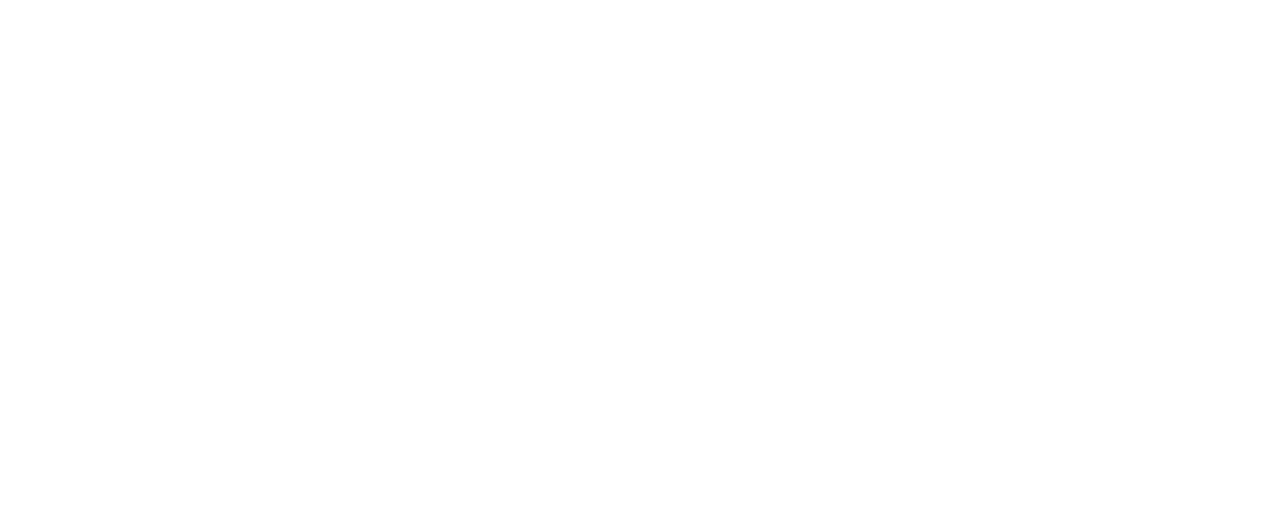
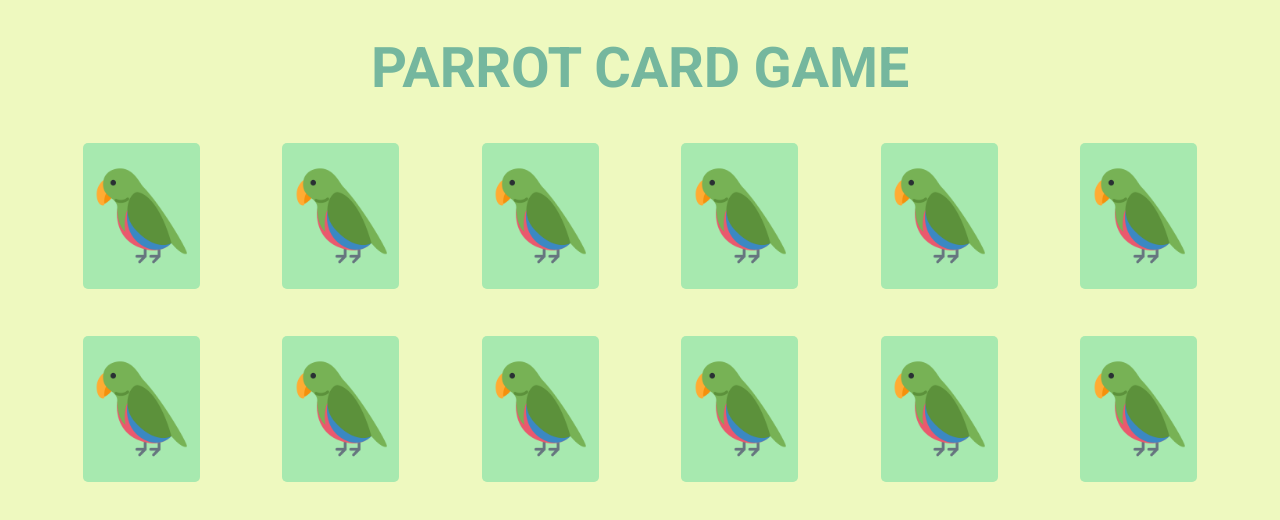
Before and after one commit to CAZUMBA22/projeto4-parrotscardgame, a plain HTML site: page index.html in a window 1280 px wide. Drawn offline with Linux system fonts and the light colour scheme.

Commit message:
layout_Descktop_1

```diff
--- a/index.html
+++ b/index.html
@@ -1,17 +1,66 @@
 <!DOCTYPE html>
-<html lang="en">
+<html lang="br">
 
 <head>
     <meta charset="UTF-8">
-    <meta name="viewport" content="width=device-width, initial-scale=1.0">
+    <link rel="preconnect" href="https://fonts.googleapis.com">
+    <link rel="preconnect" href="https://fonts.gstatic.com" crossorigin>
     <link rel="stylesheet" href="reset.css">
     <link rel="stylesheet" href="styles.css">
+    <link rel="preconnect" href="https://fonts.googleapis.com">
+    <link rel="preconnect" href="https://fonts.gstatic.com" crossorigin>
+    <link href="https://fonts.googleapis.com/css2?family=Roboto:wght@700&display=swap" rel="stylesheet">
+    <meta name="viewport" content="width=device-width, initial-scale=1.0">
+
+
     <title>Document</title>
 </head>
 
 <body>
-
-
+    <div class="container">
+        <div class="titulo">
+            <h1>PARROT CARD GAME</h1>
+        </div>
+        <div class="container_cards up">
+            <div class="card">
+                <img src="./img/front.png">
+            </div>
+            <div class="card">
+                <img src="./img/front.png">
+            </div>
+            <div class="card">
+                <img src="./img/front.png">
+            </div>
+            <div class="card">
+                <img src="./img/front.png">
+            </div>
+            <div class="card">
+                <img src="./img/front.png">
+            </div>
+            <div class="card">
+                <img src="./img/front.png">
+            </div>
+        </div>
+        <div class="container_cards down">
+            <div class="card">
+                <img src="./img/front.png">
+            </div>
+            <div class="card">
+                <img src="./img/front.png">
+            </div>
+            <div class="card">
+                <img src="./img/front.png">
+            </div>
+            <div class="card">
+                <img src="./img/front.png">
+            </div>
+            <div class="card">
+                <img src="./img/front.png">
+            </div>
+            <div class="card">
+                <img src="./img/front.png">
+            </div>
+        </div>
     </div>
     <script src="scripts.js"></script>
 </body>
--- a/styles.css
+++ b/styles.css
@@ -0,0 +1,48 @@
+        * {
+            box-sizing: border-box;
+        }
+
+        body {
+            font-family: 'Roboto', sans-serif;
+            background-color: #EEF9BF;
+            display: flex;
+            flex-direction: column;
+            justify-content: center;
+        }
+
+        .titulo {
+            margin-top: 40px;
+            display: flex;
+            justify-content: center;
+            align-items: center;
+        }
+
+        .titulo h1 {
+            font-size: 56px;
+            font-weight: 700;
+            letter-spacing: -0.004em;
+            color: #75B79E;
+            text-align: center;
+        }
+
+        .container_cards {
+            display: flex;
+            justify-content: space-evenly;
+        }
+
+        .card {
+            margin-top: 47px;
+            height: 146px;
+            width: 117px;
+            border-radius: 5px;
+            background: #A7E9AF;
+            display: flex;
+            justify-content: center;
+            align-items: center;
+            position: relative;
+        }
+
+        .card img:nth-child(1) {
+            width: 100px;
+            position: absolute;
+        }
```
Also changed, not shown: 1 other file.
